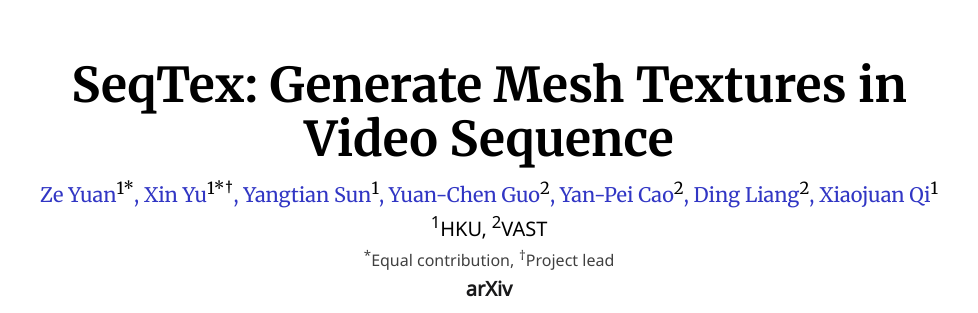
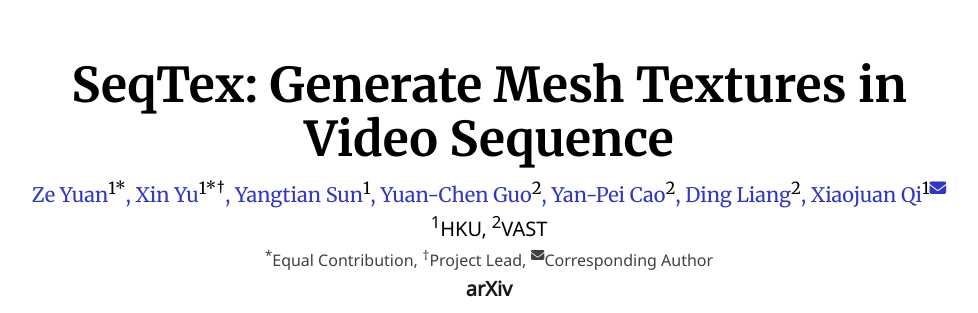
Before and after one commit to anonymous4coderelease/SeqTex, a plain HTML site: page index.html in a window 1280 px wide. Shown: the top 313 px of the page, without its empty margins (151-1129 px from the left). Drawn offline with nearby package versions, Linux system fonts and the light colour scheme; some packages are replaced by stand-ins of ours; a script that the page names is missing; some icons are missing; a web font is replaced by a local one.

Commit message:
change credits

```diff
--- a/index.html
+++ b/index.html
@@ -128,7 +128,7 @@
                             <a href="https://scholar.google.com/citations?user=Dqjnn0gAAAAJ&hl=zh-CN" target="_Blank">Ding Liang</a><sup class="affiliation">2</sup>,
                         </span>
                         <span class="author-block">
-                            <a href="https://xjqi.github.io/" target="_Blank">Xiaojuan Qi</a><sup class="affiliation">1</sup>
+                            <a href="https://xjqi.github.io/" target="_Blank">Xiaojuan Qi</a><sup class="affiliation">1</sup><sup class="correspondence"><i class="fas fa-envelope"></i></sup>
                         </span>
                     </div>
 
@@ -138,8 +138,9 @@
                     </div>
 
                     <div class="is-size-5 publication-authors">
-                        <span class="contribution"><sup>*</sup>Equal contribution,</span>
-                        <span class="contribution"><sup>†</sup>Project lead</span>
+                        <span class="contribution"><sup>*</sup>Equal Contribution,</span>
+                        <span class="contribution"><sup>†</sup>Project Lead,</span>
+                        <span class="contribution"><sup><i class="fas fa-envelope"></i></sup>Corresponding Author</span>
                     </div>
 
                     <div class="is-size-5 conference">
@@ -383,6 +384,8 @@
     </div>
 </section>
 
+<!-- todo: add model viewer -->
+
 
 <section class="section" id="BibTeX">
   <div class="container is-max-desktop content">
```
